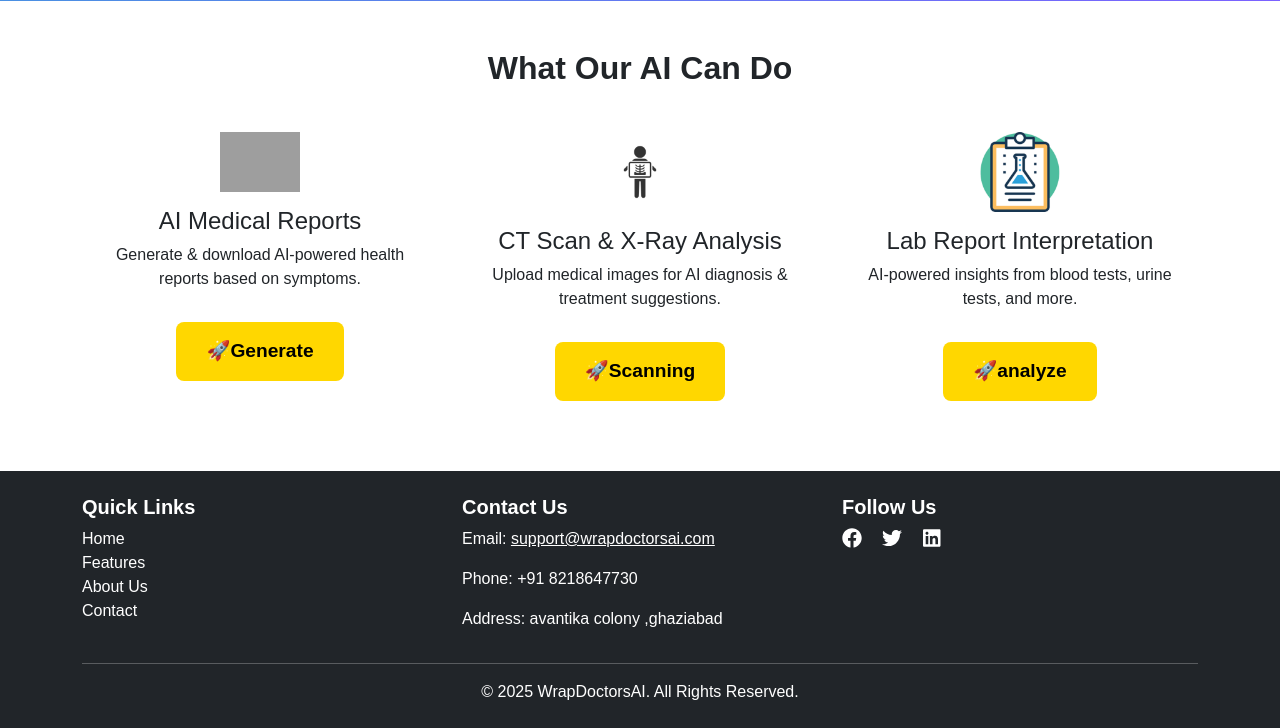
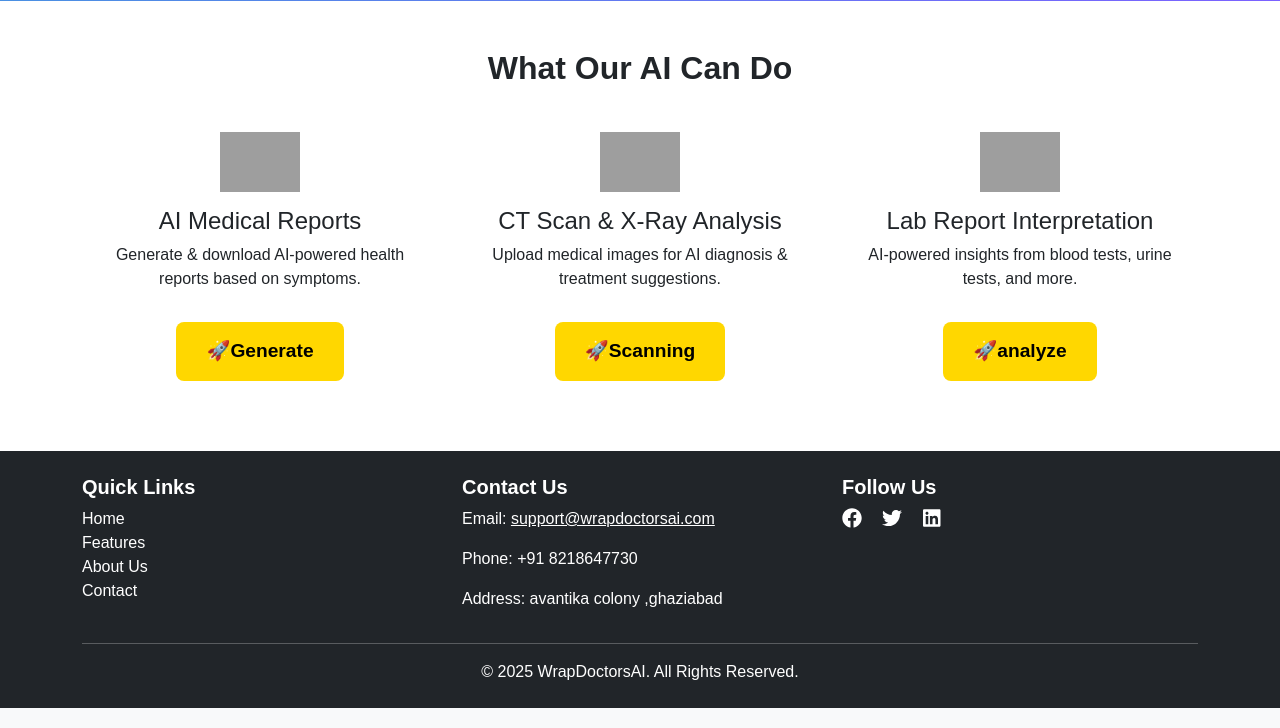
Before and after one commit to shaurya1234524/wraphealthai, a Django app: page / in a window 1280 px wide. Shown: the part 443-1171 px from the top of the page. Run offline with Django 5.2, Linux system fonts and the light colour scheme; grey boxes are pictures that could not be loaded.

Commit message:
Update home.html

```diff
--- a/healthai/templates/home.html
+++ b/healthai/templates/home.html
@@ -11,16 +11,16 @@
     {% comment %} <og> meta tags {% endcomment %}
         <meta property="og:title" content="Health AI Wrapper - AI-Powered Medical Report & Diagnosis">
         <meta property="og:description" content="AI-powered medical report generation, CT scan & X-ray analysis, and lab report interpretation for small hospitals and doctors.">
-        <meta property="og:image" content="..\static\logoofwebsite.jpg">
+        <meta property="og:image" content="https://shaurya-bucket-5763394.s3.eu-north-1.amazonaws.com/admin/img/logoofwebsite.jpg">
         <meta property="og:url" content="aisearchlibrary.com">
         <meta property="og:type" content="website">
         <meta name="twitter:card" content="summary_large_image">
 <meta name="twitter:title" content="Health AI Wrapper - AI-Powered Medical Report & Diagnosis">
 <meta name="twitter:description" content="AI-powered medical report generation, CT scan & X-ray analysis, and lab report interpretation for small hospitals and doctors.">
-<meta name="twitter:image" content="..\static\logoofwebsite.jpg">
+<meta name="twitter:image" content="https://shaurya-bucket-5763394.s3.eu-north-1.amazonaws.com/admin/img/logoofwebsite.jpg">
 <meta name="twitter:site" content="@wrapdoctor59410">
 <link rel="canonical" href="https://aisearchlibrary.com">
-<link rel="icon" href="..\static\logoofwebsite.jpg" type="image/x-icon">
+<link rel="icon" href="https://shaurya-bucket-5763394.s3.eu-north-1.amazonaws.com/admin/img/logoofwebsite.jpg" type="image/x-icon">
 <meta name="theme-color" content="#0a74da">
 <script type="application/ld+json">
     {
@@ -172,7 +172,7 @@
         <div class="row mt-4">
             <div class="col-md-4">
                 <div class="feature-box">
-                    <img src="..\static\7918380.png" alt="Report" class="feature-img">
+                    <img src="https://shaurya-bucket-5763394.s3.eu-north-1.amazonaws.com/admin/img/7918380.png" alt="Report" class="feature-img">
                     <h4>AI Medical Reports</h4>
                     <p>Generate & download AI-powered health reports based on symptoms.</p>
                     <a href="diagnose/" class="btn-start">🚀Generate</a>
@@ -180,7 +180,7 @@
             </div>
             <div class="col-md-4">
                 <div class="feature-box">
-                    <img src="..\static\radio-ryc22.jpg" alt="Scan" class="feature-img">
+                    <img src="https://shaurya-bucket-5763394.s3.eu-north-1.amazonaws.com/admin/img/radio-ryc22.jpg" alt="Scan" class="feature-img">
                     <h4>CT Scan & X-Ray Analysis</h4>
                     <p>Upload medical images for AI diagnosis & treatment suggestions.</p>
                     <a href="image-diagnosis/" class="btn-start">🚀Scanning</a>
@@ -188,7 +188,7 @@
             </div>
             <div class="col-md-4">
                 <div class="feature-box">
-                    <img src="..\static\images.png" alt="Lab" class="feature-img">
+                    <img src="https://shaurya-bucket-5763394.s3.eu-north-1.amazonaws.com/admin/img/images.png" alt="Lab" class="feature-img">
                     <h4>Lab Report Interpretation</h4>
                     <p>AI-powered insights from blood tests, urine tests, and more.</p>
                     <a href="lab-report-analysis/" class="btn-start">🚀analyze</a>
```
